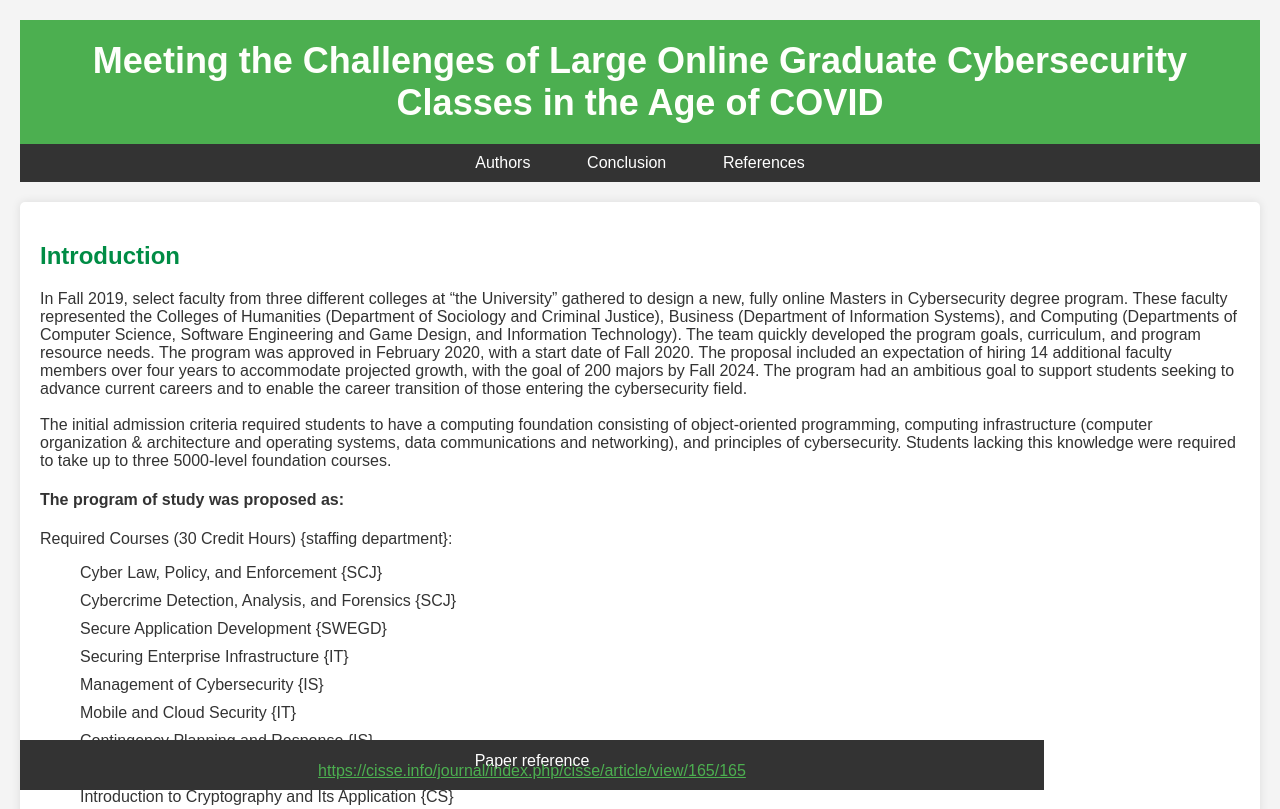
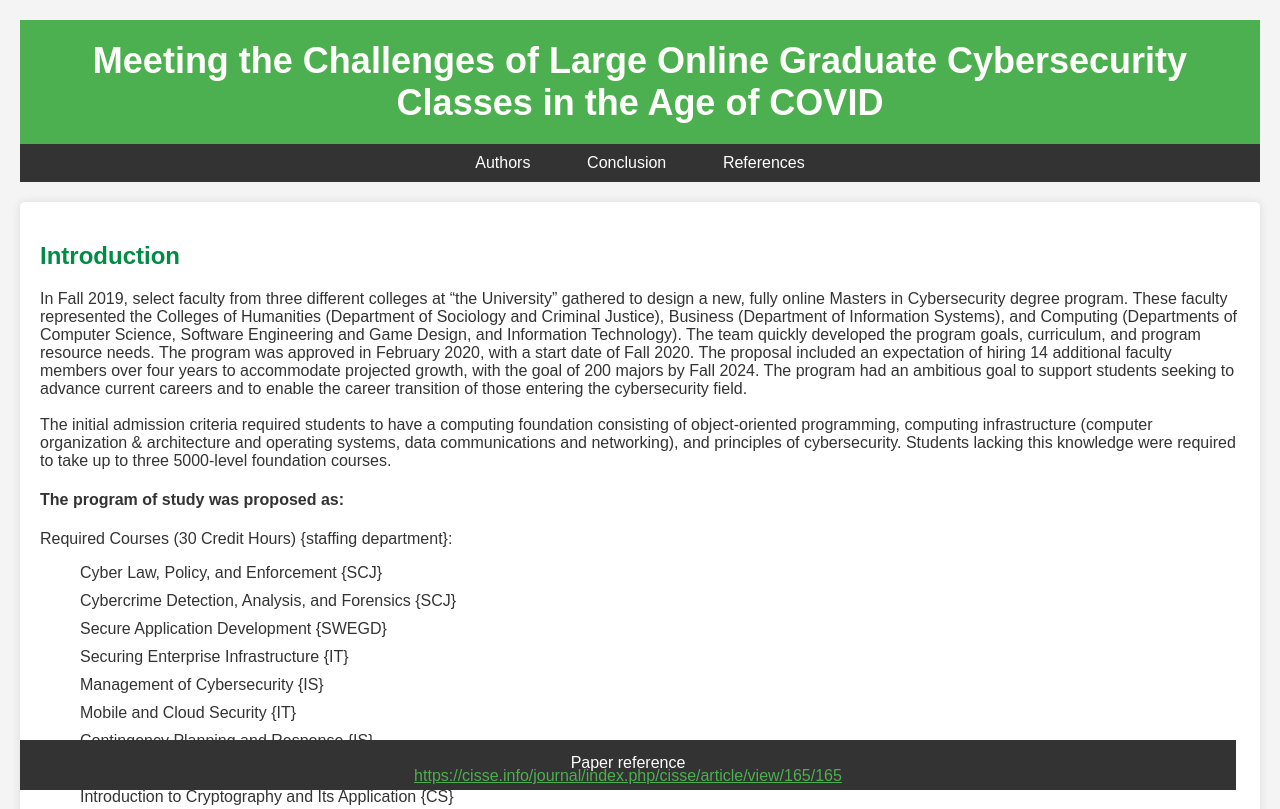
Before and after one commit to Tanujasontakke/Research-paper-lab2, a website: page itc505/homework/4.html in a window 1280 px wide. Shown: the top 809 px of the page. Drawn offline with Linux system fonts and the light colour scheme.

Commit message:
Update mystyle.css

```diff
--- a/itc505/homework/mystyle.css
+++ b/itc505/homework/mystyle.css
@@ -43,10 +43,10 @@ footer {
     color: white;
     text-align: center;
     height: 50px; /* Set the height of the footer to 50 pixels */
-    line-height: 10px; /* Center the content vertically within the footer */
+    line-height: 13px; /* Center the content vertically within the footer */
     position: fixed; /* Fixed position at the bottom of the viewport */
     bottom: 10px; /* Stick the footer to the bottom of the viewport */
-    width: 80%;
+    width: 95%;
     /* padding-right: 5%; */
 }
 
```
